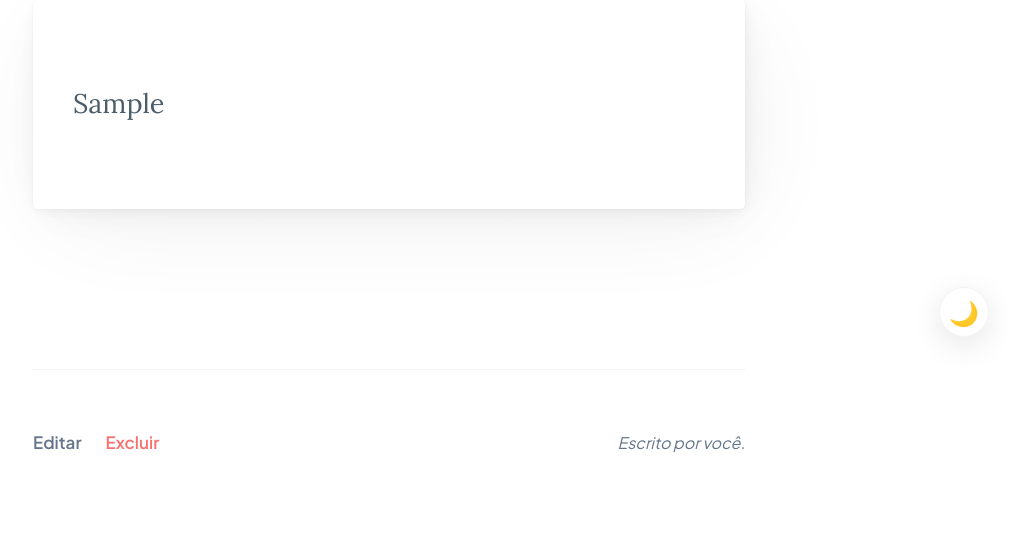
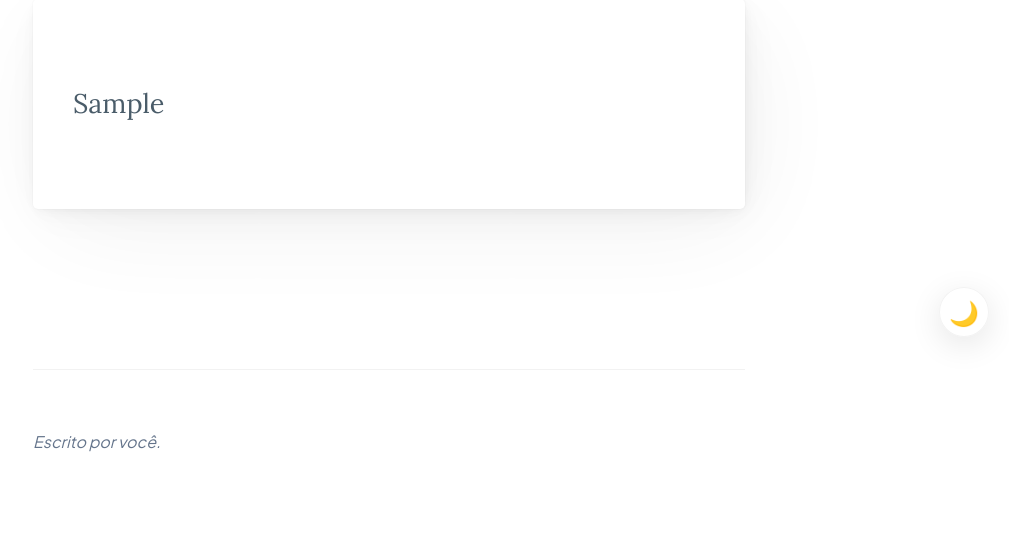
Before and after one commit to cauelima777/Flask, a Flask app: page /visualizar/1 in a window 1280 px wide. Shown: the part 423-958 px from the top of the page, without its empty margins (251-1260 px from the left). After the commit the page ends 875 px from the top, so only its background shows below. Run offline with Flask 3, Linux system fonts and the light colour scheme; a user stored in the database is signed in; tables that the repository leaves empty hold one stand-in row (values such as "Sample post").

Commit message:
Remoção de editar e excluir na página de visualizar 13/04

```diff
--- a/templates/visualizar.html
+++ b/templates/visualizar.html
@@ -193,13 +193,6 @@
         </article>
 
         <footer>
-            <div class="action-group">
-                <a href="{{ url_for('editar', id=entrada.id) }}" class="btn-action">Editar</a>
-                <a href="#" class="btn-action" style="color: #f87171;"
-                   onclick="if(confirm('Apagar esta memória para sempre?')) location.href='{{ url_for('deletar', id=entrada.id) }}'">
-                   Excluir
-                </a>
-            </div>
             <span style="font-size: 0.8rem; color: var(--text-muted); font-style: italic;">
                 Escrito por você.
             </span>
```
